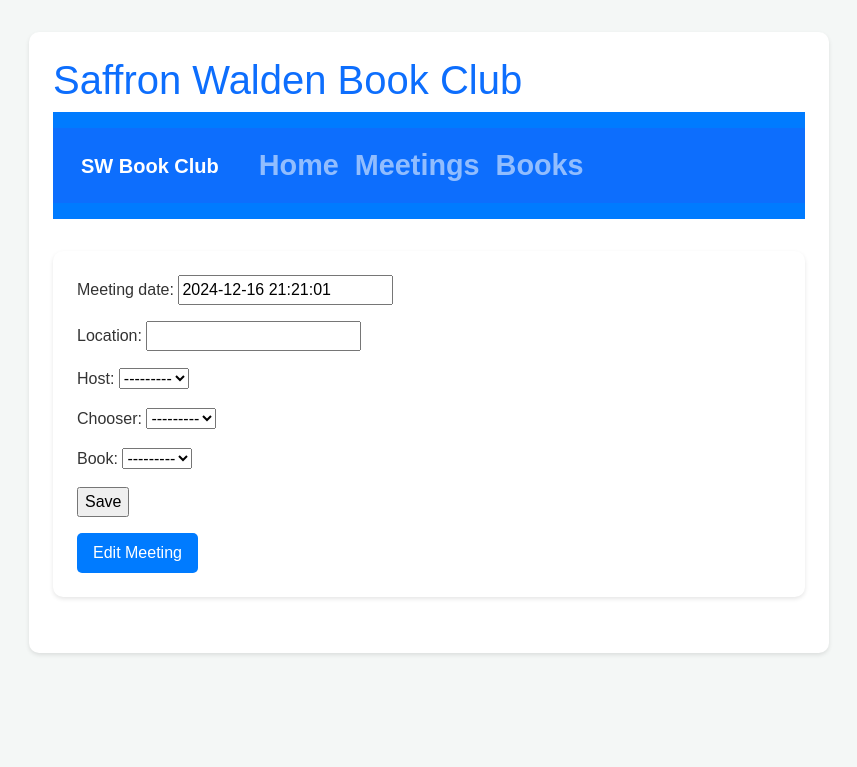
After one commit to pavlosant/bookclub, a Django app: page /bookclub/meetings/add/ in a window 1280 px wide. The commit adds this page. Shown: the top 767 px of the page, without its empty margins (211-1068 px from the left). Run offline with Django 4.2, Linux system fonts and the light colour scheme; data that the repository does not hold is empty.

Commit message:
added meetings forms

```diff
--- a/bookclub/models.py
+++ b/bookclub/models.py
@@ -26,8 +26,16 @@ class Book(models.Model):
     publication_date = models.DateField(blank=True, null=True)
     ISBN = models.CharField(max_length=100, blank=True, null=True)
     cover = models.CharField(max_length=200, blank=True, null=True)
+
     submitter = models.ForeignKey(
         User, related_name="submitter", on_delete=models.CASCADE, blank=True, null=True
+    )
+    chosen_by = models.ForeignKey(
+        User,
+        related_name="book_chooser",
+        on_delete=models.CASCADE,
+        blank=True,
+        null=True,
     )
     created_at = models.DateTimeField(auto_now_add=True, blank=True)
     updated_at = models.DateTimeField(auto_now=True, blank=True)
@@ -52,7 +60,7 @@ class Book(models.Model):
 
 class Meeting(models.Model):
     meeting_date = models.DateTimeField(default=django.utils.timezone.now)
-    location = models.TextField()
+    location = models.CharField(max_length=500)
     host = models.ForeignKey(User, related_name="host", on_delete=models.CASCADE)
     chooser = models.ForeignKey(
         User,
@@ -73,8 +81,8 @@ class Meeting(models.Model):
         meeting_text = f"{self.meeting_date} @ {self.host}"
         return meeting_text
 
-    # def get_absolute_url(self):
-    #    return reverse("bookclub/meeting_detail", kwargs={"pk": self.pk})
+    def get_absolute_url(self):
+        return reverse("bookclub/meeting_detail", kwargs={"pk": self.pk})
 
     @property
     def host_name(self):
--- /dev/null
+++ b/bookclub/static/bookclub/style.css
@@ -0,0 +1,107 @@
+
+/* General reset and body styles */
+body {
+    margin: 0;
+    padding: 0;
+    font-family: Arial, sans-serif;
+    background-color: #f4f7f6;
+    color: #333;
+}
+
+/* Header styling */
+header {
+    background-color: #007bff;
+    color: #fff;
+    padding: 1rem 0;
+    text-align: center;
+    font-size: 1.8rem;
+    font-weight: bold;
+}
+
+/* Navigation bar */
+nav {
+    background-color: #0056b3;
+    padding: 0.5rem 0;
+    text-align: center;
+}
+
+nav a {
+    color: #fff;
+    text-decoration: none;
+    padding: 0.75rem 1rem;
+    display: inline-block;
+    transition: background-color 0.3s ease;
+}
+
+nav a:hover {
+    background-color: #004494;
+    border-radius: 5px;
+}
+
+/* Section containers */
+.container {
+    margin: 2rem auto;
+    padding: 1.5rem;
+    max-width: 800px;
+    background-color: #fff;
+    border-radius: 10px;
+    box-shadow: 0 2px 4px rgba(0, 0, 0, 0.1);
+}
+
+/* Meeting cards */
+.meeting-card {
+    border: 1px solid #ddd;
+    border-radius: 8px;
+    margin: 1rem 0;
+    padding: 1rem;
+    background-color: #f9f9f9;
+    box-shadow: 0 1px 3px rgba(0, 0, 0, 0.1);
+    transition: transform 0.3s ease;
+}
+
+.meeting-card:hover {
+    transform: translateY(-5px);
+    box-shadow: 0 4px 8px rgba(0, 0, 0, 0.2);
+}
+
+/* Upcoming and Past Meeting Headers */
+h2 {
+    color: #007bff;
+    font-size: 1.6rem;
+    border-bottom: 2px solid #ddd;
+    padding-bottom: 0.5rem;
+}
+
+/* Buttons */
+button, .btn {
+    background-color: #007bff;
+    color: #fff;
+    border: none;
+    border-radius: 5px;
+    padding: 0.5rem 1rem;
+    cursor: pointer;
+    text-decoration: none;
+    transition: background-color 0.3s ease;
+}
+
+button:hover, .btn:hover {
+    background-color: #0056b3;
+}
+
+/* Edit button */
+.edit-btn {
+    display: inline-block;
+    margin-top: 1rem;
+    font-size: 0.9rem;
+}
+
+/* Responsive design for smaller screens */
+@media (max-width: 768px) {
+    .container {
+        padding: 1rem;
+    }
+    nav a {
+        display: block;
+        padding: 0.5rem;
+    }
+}
--- a/bookclub/templates/bookclub/base.html
+++ b/bookclub/templates/bookclub/base.html
@@ -1,12 +1,13 @@
 <!-- templates/base.html -->
 {% load static %}
+
 <html>
 <head>
     <meta charset="utf-8">
     <meta name="viewport" content="width=device-width, initial-scale=1">
     <title >Saffron Walden Book Club</title>
     <link href="https://cdn.jsdelivr.net/npm/bootstrap@5.3.3/dist/css/bootstrap.min.css" rel="stylesheet" integrity="sha384-QWTKZyjpPEjISv5WaRU9OFeRpok6YctnYmDr5pNlyT2bRjXh0JMhjY6hW+ALEwIH" crossorigin="anonymous">
-    <link rel="stylesheet" href="{% static 'css/base.css' %}">
+    <link rel="stylesheet" href="{% static 'bookclub/style.css' %}">
 </head>
 
 <body>
@@ -14,38 +15,27 @@
     <div class="container">
     <h1 class="text-left text-primary"> Saffron Walden Book Club</h1>
     <header>
-        <nav class="navbar navbar-expand-lg bg-primary-subtle bg-gradient">
+
+          <nav class="navbar navbar-expand-lg  navbar-dark bg-primary">
             <div class="container-fluid">
               <a class="navbar-brand" href="{% url 'home'  %}">SW Book Club</a>
-              <button class="navbar-toggler" type="button" data-bs-toggle="collapse" data-bs-target="#navbarSupportedContent" aria-controls="navbarSupportedContent" aria-expanded="false" aria-label="Toggle navigation">
+              <button class="navbar-toggler" type="button" data-toggle="collapse" data-target="#navbarText" aria-controls="navbarText" aria-expanded="false" aria-label="Toggle navigation">
                 <span class="navbar-toggler-icon"></span>
               </button>
-              <div class="collapse navbar-collapse" id="navbarSupportedContent">
-                <ul class="navbar-nav me-auto mb-2 mb-lg-0">
-                  <li class="nav-item">
-                    <a class="nav-link active" aria-current="page" href="{% url 'home'  %}">Home</a>
+              <div class="collapse navbar-collapse" id="navbarText">
+                <ul class="navbar-nav mr-auto">
+                  <li class="nav-item ">
+                    <a class="nav-link" aria-current="page" href="{% url 'home'  %}">Home</a>
                   </li>
-                  <li class="nav-item dropdown">
-                    <a class="nav-link dropdown-toggle" href="{% url 'home'  %}" role="button" data-bs-toggle="dropdown" aria-expanded="false">
-                      Meetings
-                    </a>
-                    <ul class="dropdown-menu bg-primary-subtle bg-gradient">
-                      <li><a class="dropdown-item" href="{% url 'home'  %}">View Meetings</a></li>
-                      <li><a class="dropdown-item" href="{% url 'home' %}">Create New Meeting</a></li>
-
-                      <li><hr class="dropdown-divider"></li>
-                      <li><a class="dropdown-item" href="#">Something else here</a></li>
-                    </ul>
+                  <li class="nav-item ">
+                    <a class="nav-link" aria-current="page" href="{% url 'meetings_list'  %}">Meetings</a>
+                  </li>
                   </li>
                   <li class="nav-item">
-                    <a class="nav-link" href="{% url 'home'  %}">Book Search</a>
+                    <a class="nav-link" href="{% url 'books_list'  %}">Books</a>
                   </li>
-                  <li class="nav-item">
-                    <a class="nav-link" href="{% url 'home'  %}">About</a>
-                  </li>
-                  <li class="nav-item">
-                    <a class="nav-link disabled" aria-disabled="true">Disabled</a>
-                  </li>
+
+
                 </ul>
 
               </div>
--- a/bookclub/templates/bookclub/books.html
+++ b/bookclub/templates/bookclub/books.html
@@ -4,7 +4,8 @@
     <h2>Books</h2>
     <ul>
         {% for book in books_list %}
-            <li>{{ book.title }}</li>
+            <li>{{ book.title }} by {{ book.author }}: {{ book.book_discussed}} Chosen by:{{book.chosen_by}}</li>
+
         {% endfor %}
     </ul>
 {% endblock %}
--- a/bookclub/templates/bookclub/meeting_detail.html
+++ b/bookclub/templates/bookclub/meeting_detail.html
@@ -9,7 +9,10 @@
           <h5 class="card-title">Meeting info</h5>
           <h6 class="card-subtitle mb-2 text-body-secondary">{{meeting.meeting_date}}</h6>
           <p class="card-text">Host will be: {{meeting.host}} at {{meeting.location}}</p>
-          <p class="card-text">Book to be discussed : {{meeting.book.title}} by {{meeting.book.author}}</p>
+          <p class="card-text">Book to be discussed:{{meeting.book.title}} by {{meeting.book.author}}</p>
+          <a href="{%url 'bookclub/meeting-update' meeting.pk %}"  class="btn btn-outline-primary"> Edit Meeting </a>
+
+
          </div>
       </div>
 
--- /dev/null
+++ b/bookclub/templates/bookclub/meeting_form.html
@@ -0,0 +1,15 @@
+{% extends 'bookclub/base.html' %}
+
+{% block content %}
+<div class="container">
+
+
+<form method="post">{% csrf_token %}
+    {{ form.as_p }}
+    <input type="submit" value="Save">
+</form>
+<a href="{%url 'bookclub/meeting-update' meeting.pk %}"  class="btn btn-outline-primary"> Edit Meeting </a>
+
+</div>
+
+{% endblock content %}
--- a/bookclub/urls.py
+++ b/bookclub/urls.py
@@ -1,11 +1,25 @@
 from django.urls import path
-from .import views
+from . import views
 
 urlpatterns = [
     path("", views.IndexView.as_view(), name="home"),
     path("books/", views.BooksView.as_view(), name="books_list"),
     path("meetings/", views.MeetingsView.as_view(), name="meetings_list"),
-    path("meetings/<int:pk>",views.MeetingDetailView.as_view(),name="meeting_detail"),
-    #path("<int:meeting_id>/", views.meeting_detail, name="meeting_detail"),
-
+    path(
+        "meetings/<int:pk>",
+        views.MeetingDetailView.as_view(),
+        name="bookclub/meeting_detail",
+    ),
+    path("meetings/add/", views.MeetingCreateView.as_view(), name="meetings-add"),
+    path(
+        "meetings/<int:pk>/update/",
+        views.MeetingUpdateView.as_view(),
+        name="bookclub/meeting-update",
+    ),
+    path(
+        "meeting/<int:pk>/delete/",
+        views.MeetingDeleteView.as_view(),
+        name="meeting-delete",
+    ),
+    # path("<int:meeting_id>/", views.meeting_detail, name="meeting_detail"),
 ]
--- a/bookclub/views.py
+++ b/bookclub/views.py
@@ -3,7 +3,8 @@ from django.http import HttpResponse, Http404
 from django.views import generic
 from .models import Book, BookClub, Meeting
 from django.template import loader
-
+import datetime
+from django.urls import reverse_lazy
 
 # Create your views here.
 
@@ -11,9 +12,16 @@ from django.template import loader
 class IndexView(generic.ListView):
     template_name = "bookclub/home.html"
     context_object_name = "meetings_list"
+    queryset = []
 
-    def get_queryset(self):
-        return Meeting.objects.all()
+    def get_context_data(self, **kwargs):
+        context = super().get_context_data(**kwargs)
+        all_meetings = Meeting.objects.order_by("-meeting_date")
+        future_meetings = [
+            meeting for meeting in all_meetings if meeting.meeting_in_the_future
+        ]
+        context["next_meeting"] = future_meetings[0] if future_meetings else None
+        return context
 
 
 class BooksView(generic.ListView):
@@ -33,9 +41,11 @@ class MeetingsView(generic.ListView):
         future_meetings = []
         past_meetings = []
         all_books = Meeting.objects.order_by("-meeting_date")
+
         for book in all_books:
             if book.meeting_in_the_future == True:
                 future_meetings.append(book)
+
             else:
                 past_meetings.append(book)
 
@@ -43,6 +53,7 @@ class MeetingsView(generic.ListView):
             "all_meetings": Meeting.objects.order_by("-meeting_date"),
             "future_meetings": future_meetings,
             "past_meetings": past_meetings,
+            "next_meeting:": future_meetings[0] if future_meetings else None,
         }
         # meetings_list = Meeting.objects.order_by("-meeting_date")
         return queryset
@@ -51,6 +62,21 @@ class MeetingsView(generic.ListView):
 class MeetingDetailView(generic.DetailView):
     model = Meeting
     template_name = "bookclub/meeting_detail.html"
+
+
+class MeetingCreateView(generic.CreateView):
+    model = Meeting
+    fields = "__all__"
+
+
+class MeetingUpdateView(generic.UpdateView):
+    model = Meeting
+    fields = "__all__"
+
+
+class MeetingDeleteView(generic.DeleteView):
+    model = Meeting
+    success_url = reverse_lazy("meetings_list")
 
 
 # def home(request):
--- a/mysite/urls.py
+++ b/mysite/urls.py
@@ -14,10 +14,15 @@ Including another URLconf
     1. Import the include() function: from django.urls import include, path
     2. Add a URL to urlpatterns:  path('blog/', include('blog.urls'))
 """
+
 from django.contrib import admin
 from django.urls import path, include
+from django.conf import settings  # new
+from django.conf.urls.static import static  # new
 
 urlpatterns = [
     path("admin/", admin.site.urls),
-    path("bookclub/",include("bookclub.urls"))
+    path("bookclub/", include("bookclub.urls")),
 ]
+if settings.DEBUG:
+    urlpatterns += static(settings.MEDIA_URL, document_root=settings.MEDIA_ROOT)
```
Also changed, not shown: bookclub/templates/bookclub/home.html (+18 -12 lines), bookclub/templates/bookclub/meetings.html (+15 -6 lines), mysite/settings.py (+10 -1 lines), bookclub/migrations/0004_alter_meeting_meeting_date.py (added), bookclub/migrations/0005_alter_meeting_meeting_date.py (added), bookclub/migrations/0006_book_chosen_by.py (added), bookclub/migrations/0007_alter_meeting_location.py (added), bookclub/migrations/0008_alter_book_cover.py (added), bookclub/migrations/0009_alter_book_cover.py (added), bookclub/migrations/0010_remove_book_cover_book_cover_image.py (added), bookclub/migrations/0011_remove_book_cover_image_book_cover.py (added).
